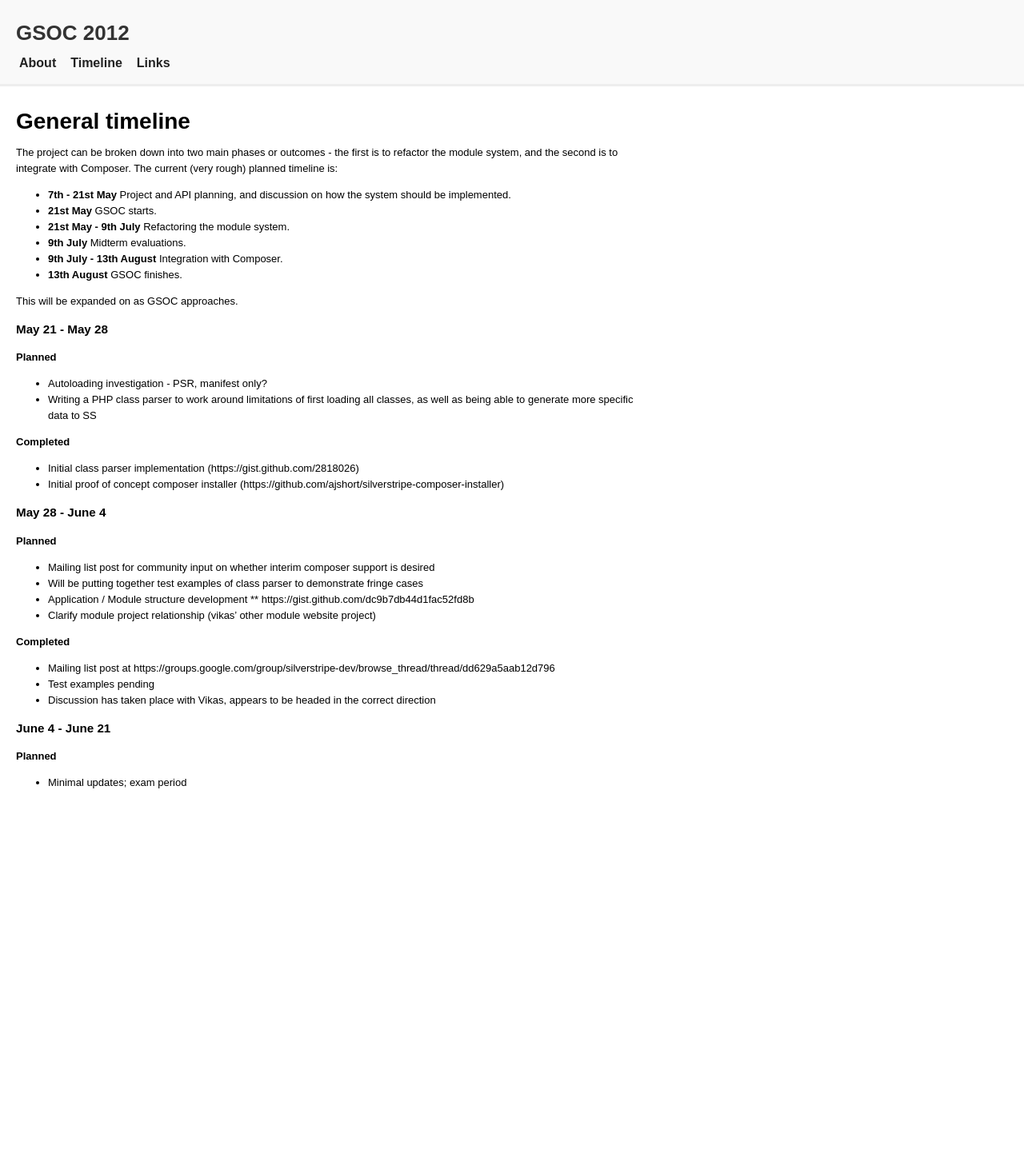
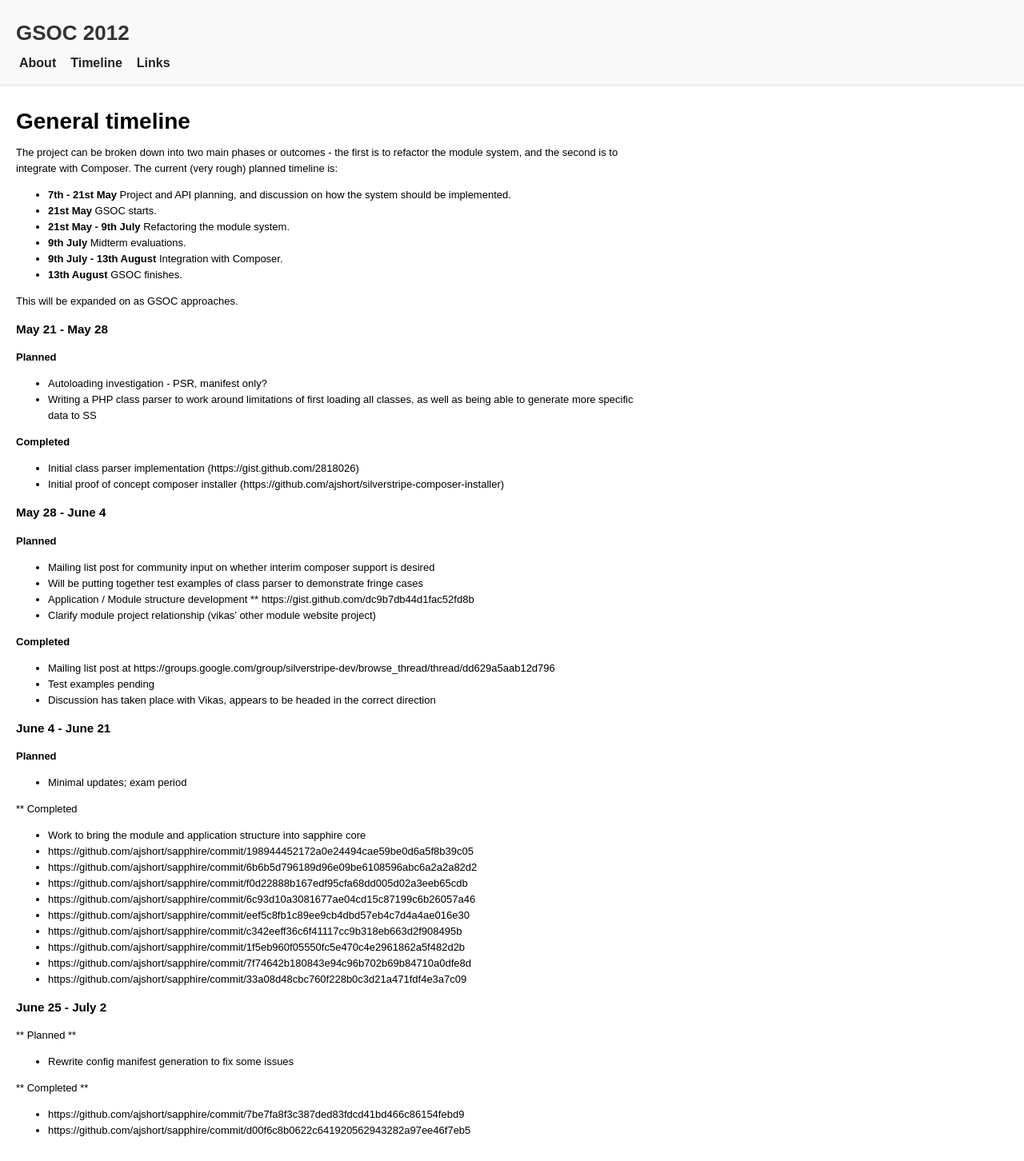
Before and after one commit to ajshort/gsoc, a Jekyll site: the page built from timeline.md, in a window 1280 px wide. Shown: the whole page at 80% size. Built offline with Jekyll 4.4.1, drawn with Linux system fonts in a browser that asks for light colours; before the commit the page ends 1017 px from its top, so only the background shows below that.

Commit message:
Update gh-pages

```diff
--- a/timeline.md
+++ b/timeline.md
@@ -54,3 +54,29 @@
 **Planned**
 
 * Minimal updates; exam period
+
+
+** Completed
+
+* Work to bring the module and application structure into sapphire core
+* https://github.com/ajshort/sapphire/commit/198944452172a0e24494cae59be0d6a5f8b39c05
+* https://github.com/ajshort/sapphire/commit/6b6b5d796189d96e09be6108596abc6a2a2a82d2
+* https://github.com/ajshort/sapphire/commit/f0d22888b167edf95cfa68dd005d02a3eeb65cdb
+* https://github.com/ajshort/sapphire/commit/6c93d10a3081677ae04cd15c87199c6b26057a46
+* https://github.com/ajshort/sapphire/commit/eef5c8fb1c89ee9cb4dbd57eb4c7d4a4ae016e30
+* https://github.com/ajshort/sapphire/commit/c342eeff36c6f41117cc9b318eb663d2f908495b
+* https://github.com/ajshort/sapphire/commit/1f5eb960f05550fc5e470c4e2961862a5f482d2b
+* https://github.com/ajshort/sapphire/commit/7f74642b180843e94c96b702b69b84710a0dfe8d
+* https://github.com/ajshort/sapphire/commit/33a08d48cbc760f228b0c3d21a471fdf4e3a7c09
+
+
+### June 25 - July 2
+
+** Planned **
+
+* Rewrite config manifest generation to fix some issues
+
+** Completed **
+
+* https://github.com/ajshort/sapphire/commit/7be7fa8f3c387ded83fdcd41bd466c86154febd9
+* https://github.com/ajshort/sapphire/commit/d00f6c8b0622c641920562943282a97ee46f7eb5
```
